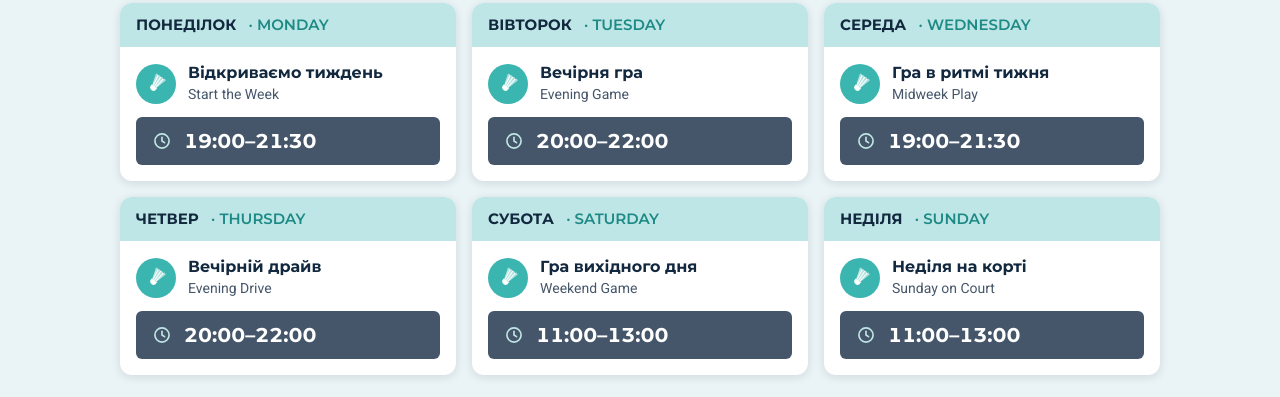
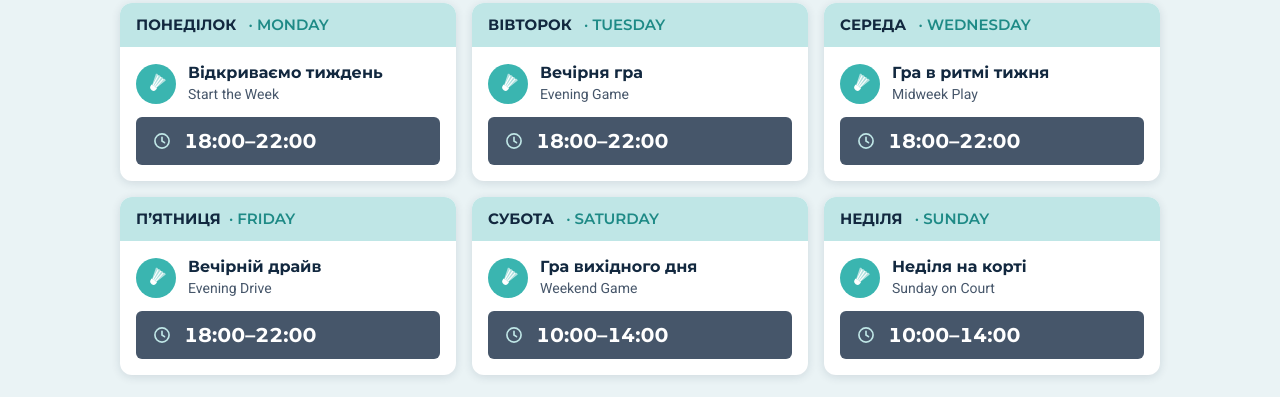
Before and after one commit to Helen369-gif1/kyiv-badminton-site, a plain HTML site: page site/index.html in a window 1280 px wide. Shown: the part 2620-3017 px from the top of the page. Drawn offline with Linux system fonts and the light colour scheme.

Commit message:
changes 1

```diff
--- a/site/index.html
+++ b/site/index.html
@@ -196,7 +196,7 @@
         <div class="card__body">
           <span class="card__icon"><svg><use href="#i-shuttle"/></svg></span>
           <p class="card__name">Відкриваємо тиждень <span lang="en">Start the Week</span></p>
-          <p class="pill"><svg class="ic"><use href="#i-clock"/></svg><span><time>19:00</time>–<time>21:30</time></span></p>
+          <p class="pill"><svg class="ic"><use href="#i-clock"/></svg><span><time>18:00</time>–<time>22:00</time></span></p>
         </div>
       </li>
       <li class="card">
@@ -204,7 +204,7 @@
         <div class="card__body">
           <span class="card__icon"><svg><use href="#i-shuttle"/></svg></span>
           <p class="card__name">Вечірня гра <span lang="en">Evening Game</span></p>
-          <p class="pill"><svg class="ic"><use href="#i-clock"/></svg><span><time>20:00</time>–<time>22:00</time></span></p>
+          <p class="pill"><svg class="ic"><use href="#i-clock"/></svg><span><time>18:00</time>–<time>22:00</time></span></p>
         </div>
       </li>
       <li class="card">
@@ -212,15 +212,15 @@
         <div class="card__body">
           <span class="card__icon"><svg><use href="#i-shuttle"/></svg></span>
           <p class="card__name">Гра в ритмі тижня <span lang="en">Midweek Play</span></p>
-          <p class="pill"><svg class="ic"><use href="#i-clock"/></svg><span><time>19:00</time>–<time>21:30</time></span></p>
+          <p class="pill"><svg class="ic"><use href="#i-clock"/></svg><span><time>18:00</time>–<time>22:00</time></span></p>
         </div>
       </li>
       <li class="card">
-        <p class="card__day">Четвер <span lang="en">Thursday</span></p>
+        <p class="card__day">П’ятниця<span lang="en">Friday</span></p>
         <div class="card__body">
           <span class="card__icon"><svg><use href="#i-shuttle"/></svg></span>
           <p class="card__name">Вечірній драйв <span lang="en">Evening Drive</span></p>
-          <p class="pill"><svg class="ic"><use href="#i-clock"/></svg><span><time>20:00</time>–<time>22:00</time></span></p>
+          <p class="pill"><svg class="ic"><use href="#i-clock"/></svg><span><time>18:00</time>–<time>22:00</time></span></p>
         </div>
       </li>
       <li class="card">
@@ -228,7 +228,7 @@
         <div class="card__body">
           <span class="card__icon"><svg><use href="#i-shuttle"/></svg></span>
           <p class="card__name">Гра вихідного дня <span lang="en">Weekend Game</span></p>
-          <p class="pill"><svg class="ic"><use href="#i-clock"/></svg><span><time>11:00</time>–<time>13:00</time></span></p>
+          <p class="pill"><svg class="ic"><use href="#i-clock"/></svg><span><time>10:00</time>–<time>14:00</time></span></p>
         </div>
       </li>
       <li class="card">
@@ -236,7 +236,7 @@
         <div class="card__body">
           <span class="card__icon"><svg><use href="#i-shuttle"/></svg></span>
           <p class="card__name">Неділя на корті <span lang="en">Sunday on Court</span></p>
-          <p class="pill"><svg class="ic"><use href="#i-clock"/></svg><span><time>11:00</time>–<time>13:00</time></span></p>
+          <p class="pill"><svg class="ic"><use href="#i-clock"/></svg><span><time>10:00</time>–<time>14:00</time></span></p>
         </div>
       </li>
     </ul>
```
